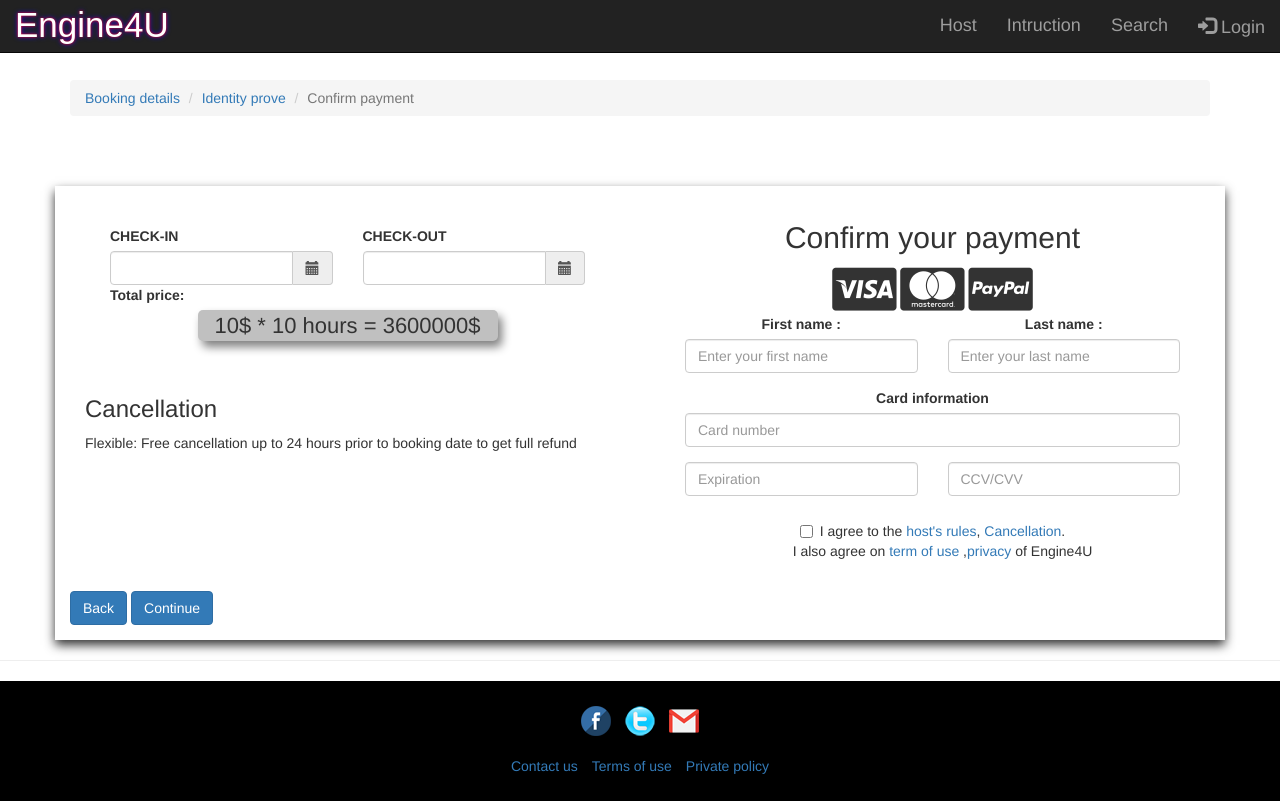
After one commit to longnguyendr/Engine4U, a CodeIgniter app: page /car/index.php/cart/Cart3s in a window 1280 px wide. The commit adds this page. Run offline with CodeIgniter, Linux system fonts and the light colour scheme; some libraries are stand-ins or nearby versions; some web fonts are replaced.

Commit message:
third commit

```diff
--- /dev/null
+++ b/application/controllers/Cart.php
@@ -0,0 +1,26 @@
+<?php
+defined('BASEPATH') OR exit('No direct script access allowed');
+
+class Cart extends CI_Controller {
+
+  public function Carts(){
+    $data['page']='cart/cart';
+    $this->load->view('menu/content',$data);
+  }
+  public function Cart2s(){
+    $data['page']='cart/cart2';
+    $this->load->view('menu/content',$data);
+  }
+  public function Cart3s(){
+    $data['page']='cart/cart3';
+    $this->load->view('menu/content',$data);
+  }
+  public function Cart4s(){
+    $data['page']='cart/cart4';
+    $this->load->view('menu/content',$data);
+  }
+  public function Cart5s(){
+    $data['page']='cart/cart5';
+    $this->load->view('menu/content',$data);
+  }
+}
--- a/application/controllers/api/Car.php
+++ b/application/controllers/api/Car.php
@@ -37,7 +37,6 @@ class Car extends REST_Controller {
         $cars=$this->Car_model->get_cars();
 
         $carID = $this->get('carID');
-
         // If the id parameter doesn't exist return all the users
 
         if ($carID === NULL)
@@ -75,7 +74,7 @@ class Car extends REST_Controller {
         if (!empty($cars))
         {
             //Get the user from database
-            $location=$this->User_model->get_car($carID);
+            $location=$this->Car_model->get_car($carID);
         }
 
         if (!empty($location))
--- /dev/null
+++ b/application/views/Cart/cart3.php
@@ -0,0 +1,74 @@
+
+
+
+<div class="container" style="margin-top:80px;">
+  <ul class="breadcrumb">
+    <li><a href="<?php echo site_url('cart/carts');?>">Booking details</li></a>
+    <li><a href="<?php echo site_url('cart/cart2s');?>">Identity prove</li></a>
+    <li class="active">Confirm payment</li>
+  </ul>
+</div>
+
+<div class="container" style="box-shadow:0px 5px 10px;padding: 15px;">
+  <!--Open row-->
+  <div class="row">
+      <div class="col-sm-6">
+        <?php $data['page']='cart/cart5';
+            $this->load->view($data['page']);?>
+      </div>
+      <!--Right Panel Price display-->
+      <div class="col-sm-6">
+            <!--upload-->
+            <div class="col-sm-12 text-center">
+                <h2>Confirm your payment</h2>
+            </div>
+            <div class="col-sm-12 text-center">
+                <i class="fa fa-cc-visa" style="font-size:50px"></i>
+                <i class="fa fa-cc-mastercard" style="font-size:50px"></i>
+                <i class="fa fa-cc-paypal" style="font-size:50px"></i>
+            </div>
+            <div class="col-sm-12">
+              <div class="col-sm-6 text-center form-group">
+                <label for="fn">First name :</label>
+                <input class="form-control" id="fn" placeholder="Enter your first name"></input>
+              </div>
+              <div class="col-sm-6 text-center form-group">
+                <label for="">Last name :</label>
+                <input class="form-control" placeholder="Enter your last name"></input>
+              </div>
+            </div>
+            <!--End upload-->
+            <div class="col-sm-12">
+              <div class="col-sm-12 text-center form-group">
+                <label for="">Card information</label>
+                  <input class="form-control" id="cif" placeholder="Card number"></input>
+              </div>
+            </div>
+            <div class="col-sm-12">
+              <div class="col-sm-6 text-center form-group">
+                <input class="form-control" id="fn" placeholder="Expiration"></input>
+              </div>
+              <div class="col-sm-6 text-center form-group">
+                <input class="form-control" placeholder="CCV/CVV"></input>
+              </div>
+            </div>
+            <div class="col-sm-12">
+                <form>
+                    <div class="checkbox text-center">
+                      <label><input type="checkbox" value="">I agree to the <a href="">host's rules</a>, <a href=""> Cancellation</a>.
+                      <br>I also agree on <a href="">term of use</a> ,<a href="">privacy</a> of Engine4U</label>
+                    </div>
+                </form>
+            </div>
+        </div>
+        <!--End Right Panel-->
+        <div class="col-sm-12 text-left" style="padding-top:20px;">
+            <a href="<?php echo site_url('cart/cart2s')?>" type="button" class="btn btn-primary" >Back</a>
+            <a href="<?php echo site_url('cart/cart4s')?>" type="button" class="btn btn-primary" >Continue</a>
+        </div>
+  </div>
+  <!--End row-->
+
+</div>
+
+<hr>
--- /dev/null
+++ b/application/views/Cart/cart5.php
@@ -0,0 +1,49 @@
+
+        <!--Left Panel-->
+        <div class="col-sm-12" style="padding:25px;">
+          <!--Check in-->
+            <div class="col-sm-6">
+              <tr>
+              <td><label for="">CHECK-IN</label></td>
+                  <td>
+                      <div class='input-group date' id='datetimepicker_checkin'>
+                          <input type='text' id="chkin" class="form-control" name="check_in" />
+                        <span class="input-group-addon">
+                            <span class="glyphicon glyphicon-calendar"></span>
+                        </span>
+                    </div>
+                </td>
+              </tr>
+            </div>
+
+          <!--Check out-->
+            <div class="col-sm-6">
+              <tr>
+                <td><label for="">CHECK-OUT</label></td>
+                <td>
+                  <div class='input-group date' id='datetimepicker_checkout'>
+                      <input type='text' id="chkout" class="form-control" name="check_out"/>
+                      <span class="input-group-addon">
+                          <span class="glyphicon glyphicon-calendar"></span>
+                      </span>
+                  </div>
+                </td>
+              </tr>
+            </div>
+          <!--Total Price-->
+            <div class="col-sm-12">
+              <label for="">Total price:</label>
+              <div style="font-size: 22px;background-color:silver;box-shadow:4px 6px 10px gray; border-radius:5px;width: 300px;margin:auto;">
+                <p id="totalprices" class="text-center">10$ * 10 hours = 3600000$</p>
+              </div>
+            </div>
+        </div>
+        <!--end Left panel-->
+
+        <hr>
+        <!--Cancellation-->
+        <div class="col-sm-12">
+            <h3>Cancellation</h3>
+            <p>Flexible: Free cancellation up to 24 hours prior  to booking date
+              to get full refund</p>
+        </div>
--- a/application/views/Main/main_pages.php
+++ b/application/views/Main/main_pages.php
@@ -267,3 +267,4 @@
   </div>
   <hr>
 </div>
+<script src="<?php echo base_url('js/datepicker.js'); ?>"></script>
--- a/application/views/Reserve/reserve.php
+++ b/application/views/Reserve/reserve.php
@@ -88,7 +88,7 @@
               </div>
             </div>
             <div class="col-sm-12 text-center" >
-              <a type="button" class=" btn btn-primary ">Reserve</a>
+              <a href="<?php echo site_url('cart/carts');?>"type="button" class=" btn btn-primary ">Reserve</a>
             </div>
             <div class="col-sm-12" style="margin-top: 50px;height:300px;overflow-y: scroll;">
                 <h3>Review from customer</h3>
@@ -97,6 +97,7 @@
             </div>
         </div>
         <!--end Left panel-->
+
         <!--Right Panel Price display-->
         <div class="col-sm-6">
               <div class="col-sm-12 text-center">
--- a/application/views/menu/footer.php
+++ b/application/views/menu/footer.php
@@ -1,7 +1,7 @@
 
 <footer>
-  <script src="<?php echo base_url('js/search.js'); ?>"></script>
-  <script src="<?php echo base_url('js/datepicker.js'); ?>"></script>
+
+
 
     <div class="container-fluid text-center">
       <div class="foots">
--- a/application/views/menu/header.php
+++ b/application/views/menu/header.php
@@ -20,7 +20,7 @@
   <script src="https://cdnjs.cloudflare.com/ajax/libs/moment.js/2.20.1/moment.min.js"></script>
   <script src="https://cdnjs.cloudflare.com/ajax/libs/twitter-bootstrap/3.3.7/js/bootstrap.min.js"></script>
   <script src="https://cdnjs.cloudflare.com/ajax/libs/bootstrap-datetimepicker/4.17.47/js/bootstrap-datetimepicker.min.js"></script>
-
+  <link rel="stylesheet" href="https://cdnjs.cloudflare.com/ajax/libs/font-awesome/4.7.0/css/font-awesome.min.css">
 </head>
 
   <body>
```
Also changed, not shown: application/models/Car_model.php (+6 -5 lines), application/views/Cart/cart.php (added, +58 -0 lines), application/views/Cart/cart2.php (added, +54 -0 lines), application/views/Search/search_enginess.php (+7 -17 lines), js/search.js (+28 -2 lines), js/test.js (+33 -61 lines), application/views/Cart/cart4.php (added), js/loadtypecar.js (added).
